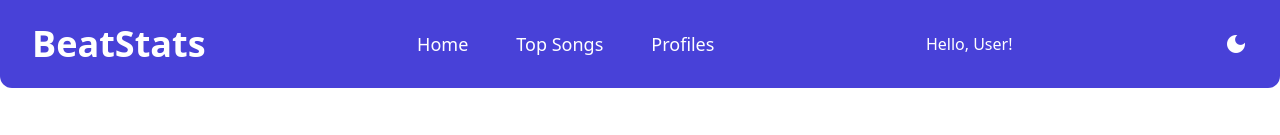
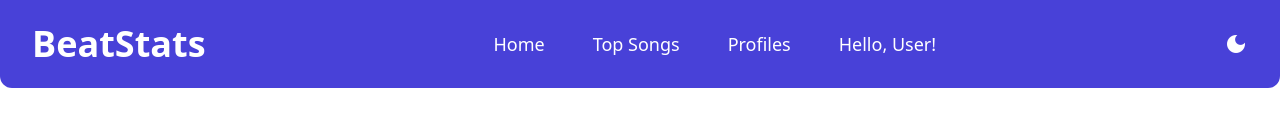
Before and after one commit to jont-ctrl/musik-dashboard-individuellt, a React (Vite) app: page / in a window 1280 px wide. Shown: the top 135 px of the page. Built offline with nearby package versions, Linux system fonts and the light colour scheme; no server answers.

Commit message:
fix mobile desktop menu text

```diff
--- a/src/components/NavHeader.jsx
+++ b/src/components/NavHeader.jsx
@@ -76,9 +76,17 @@ export default function NavHeader() {
               Profiles
             </Link>
           </li>
+          {/* Add username for desktop */}
+          <li role='menuitem'>
+            <p
+              className='text-white text-lg font-medium'
+              aria-label={`Logged in as ${userName}`}
+            >
+              {userName}
+            </p>
+          </li>
         </ul>
 
-        <p aria-label={`Logged in as ${userName}`}>{userName}</p>
         {/* Dark Mode Toggle */}
         <button
           className='flex items-center justify-center cursor-pointer hover:scale-110 active:scale-90 transition-all duration-200 transform'
@@ -147,6 +155,15 @@ export default function NavHeader() {
               Profiles
             </Link>
           </li>
+          {/* Add username for mobile */}
+          <li role='menuitem'>
+            <p
+              className='text-white text-lg font-medium'
+              aria-label={`Logged in as ${userName}`}
+            >
+              {userName}
+            </p>
+          </li>
         </ul>
       </div>
     </header>
```
